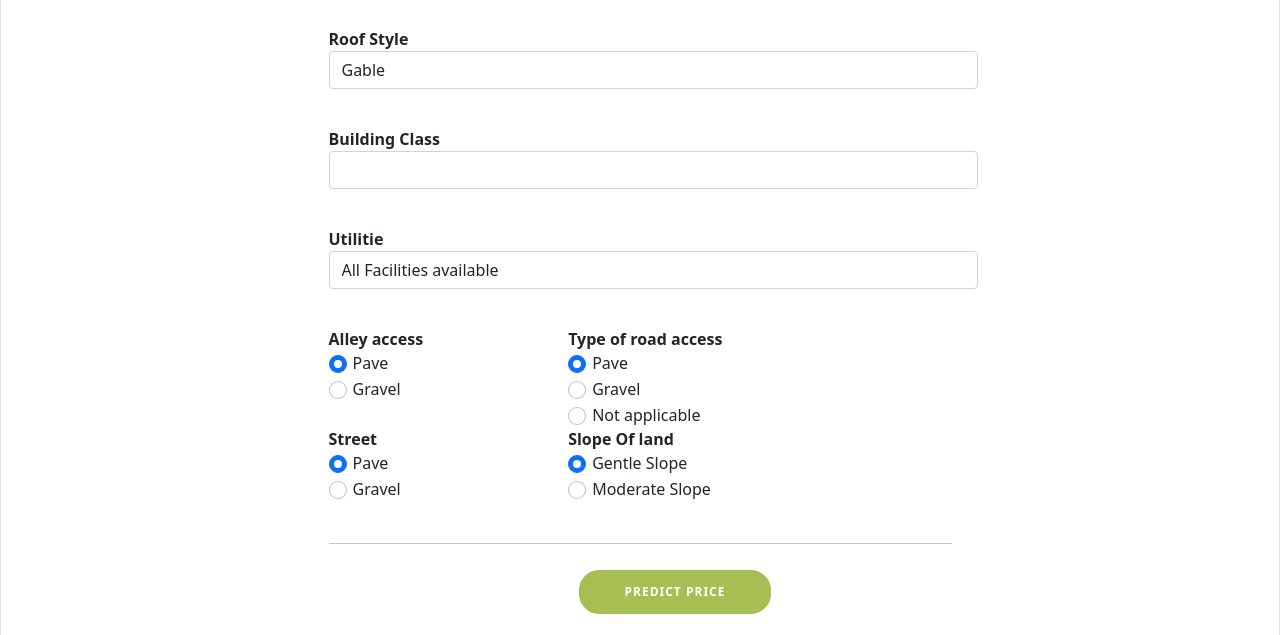
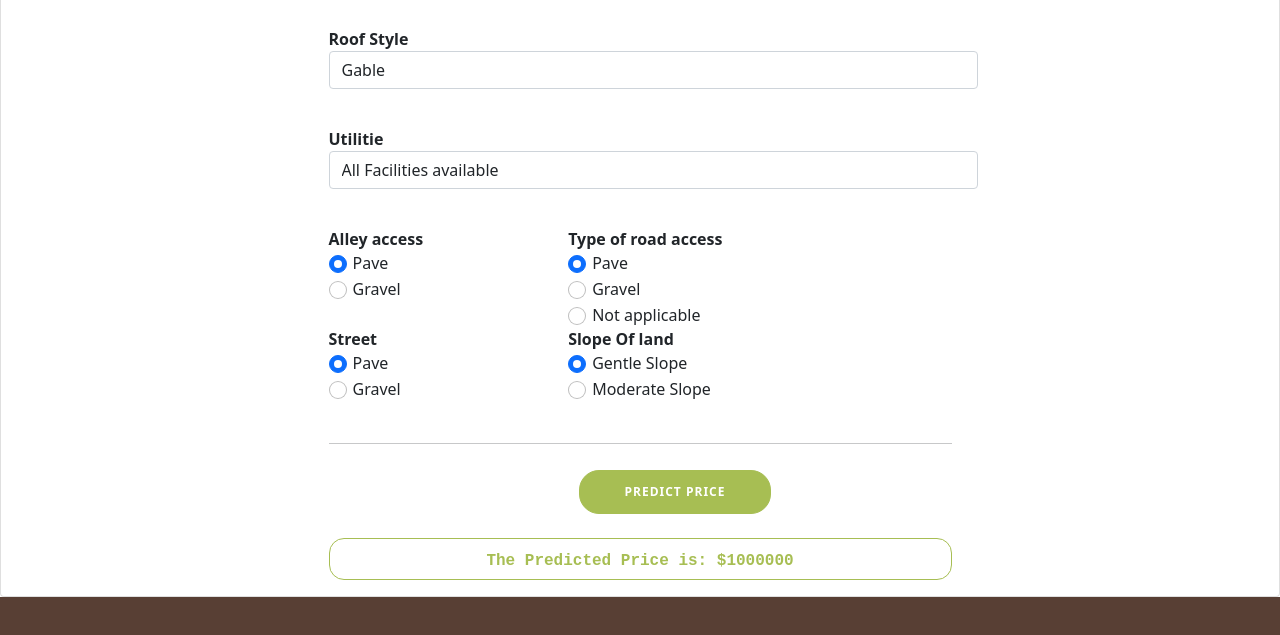
Before and after one commit to oshankarki/House-Price-Predication-System, a plain HTML site: page predict.html in a window 1280 px wide. Shown: the part 810-1445 px from the top of the page. Drawn offline with nearby package versions, Linux system fonts and the light colour scheme.

Commit message:
Update in Predict

```diff
--- a/predict.html
+++ b/predict.html
@@ -75,7 +75,6 @@
                             <option>Gambrel</option>
                             <option>Hip</option>
                         </select> </div>
-                    <div class="form-group"> <label for="building_class">Building Class</label> <input type="number" class="form-control" id="building_class" min="1" max="200"> </div>
                     <div class="form-group"> <label for="utilities">Utilitie</label> <input type="text" class="form-control" id="utilities" value="All Facilities available"> </div>
                     <div class="row">
                         <div class="col-md-4">
@@ -113,7 +112,7 @@
                 <br>
 
                 <div class="result">
-                    <p class="predict">The Predicted Price is: $500000</p>
+                    <p class="predict">The Predicted Price is: $1000000</p>
                 </div>
             </div>
         </div>
```
